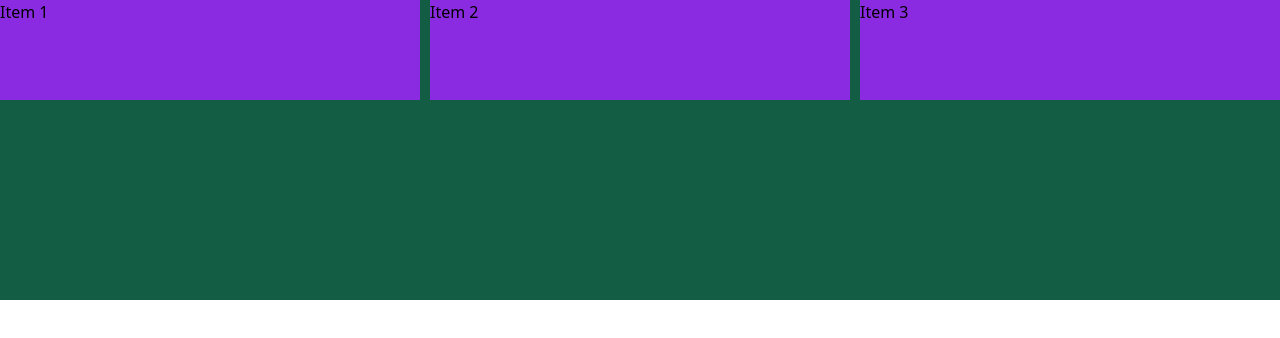
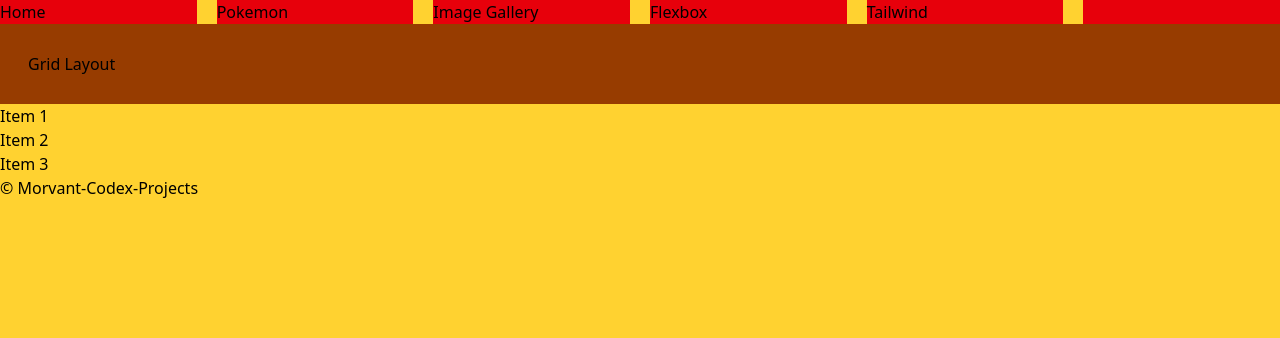
Before and after one commit to Morvant-Codex-Projects/band-name-generator2.0, a plain HTML site: page gridLayout/grid-layout.html in a window 1280 px wide. Drawn offline with nearby package versions, Linux system fonts and the light colour scheme; files that its build step writes are made by us from their sources.

Commit message:
troubleshooting

```diff
--- a/Hero Project/hero.css
+++ b/Hero Project/hero.css
@@ -0,0 +1 @@
+@import "tailwindcss";
--- a/SandBox/flexbox.css
+++ b/SandBox/flexbox.css
@@ -0,0 +1 @@
+@import "tailwindcss";
--- a/SandBox/tailwind.css
+++ b/SandBox/tailwind.css
@@ -1 +1 @@
-@import "tailwindcss"
+@import "tailwindcss";
--- a/band-name-generator/band-name-gen-style.css
+++ b/band-name-generator/band-name-gen-style.css
@@ -0,0 +1 @@
+@import "tailwindcss";
--- a/gridLayout/grid-layout.html
+++ b/gridLayout/grid-layout.html
@@ -1,18 +1,33 @@
 <!DOCTYPE html>
 <html lang="en">
-<head>
-    <meta charset="UTF-8">
-    <meta name="viewport" content="width=device-width, initial-scale=1.0">
-    <title>Document</title>
-    <link href="grid-layout.css" rel="stylesheet"/>
-    <link href="pretty.css" rel="stylesheet"/>
-     <script src="https://cdn.jsdelivr.net/npm/@tailwindcss/browser@4"></script>
-</head>
+ <head>
+    <meta charset="UTF-8" />
+    <meta name="viewport" content="width=device-width, initial-scale=1.0" />
+    <title>Grid Layout</title>
+    <link href="tailwind.css" alt="stylesheet" />
+    <link href="flexbox.css" rel="stylesheet" />
+    <script src="https://cdn.jsdelivr.net/npm/@tailwindcss/browser@4"></script>
+    <script src="navbar.js" defer></script>
+    <script src="POKEMON.js" defer></script>
+  </head>
+  <body class="bg-amber-300">
+    <header id="header" class="grid grid-cols-6 gap-5">
+      <a href="index.html" class="bg-red-600">Home</a>
+      <a href="pokemon.html" class="bg-red-600">Pokemon</a>
+      <a href="Image-Gallery.html" class="bg-red-600">Image Gallery</a>
+      <a href="flexbox.html" class="bg-red-600">Flexbox</a>
+      <a href="tailwindFlexbox.html" class="bg-red-600">Tailwind</a>
+      <a href="grid-layout.html" class="bg-red-600"></a>
+    </header>
+    <main>
+      <h1 class="bg-amber-800 p-7">Grid Layout</h1>
+    </main>
 <body>
     <div class="grid-container">
     <div>Item 1</div>
     <div>Item 2</div>
     <div>Item 3</div>
     </div>
+     <footer>&copy Morvant-Codex-Projects</footer>
 </body>
 </html>
--- a/navbar.js
+++ b/navbar.js
@@ -8,7 +8,5 @@
 
 // GET THE HEADER ELEMENT
 const header = document.getElementById("header");
-header.innerHTML = navbar;
-
 // INSERT THE NAVBAR INTO THE HEADER
 header.innerHTML = navbar;
```
Also changed, not shown: SandBox/Image-Gallery.html (+2 -2 lines), SandBox/flexbox.html (+5 -5 lines), SandBox/index.html (+7 -1 lines), SandBox/pokemon.html (+5 -1 lines), SandBox/tailwindFlexbox.html (+5 -5 lines).
